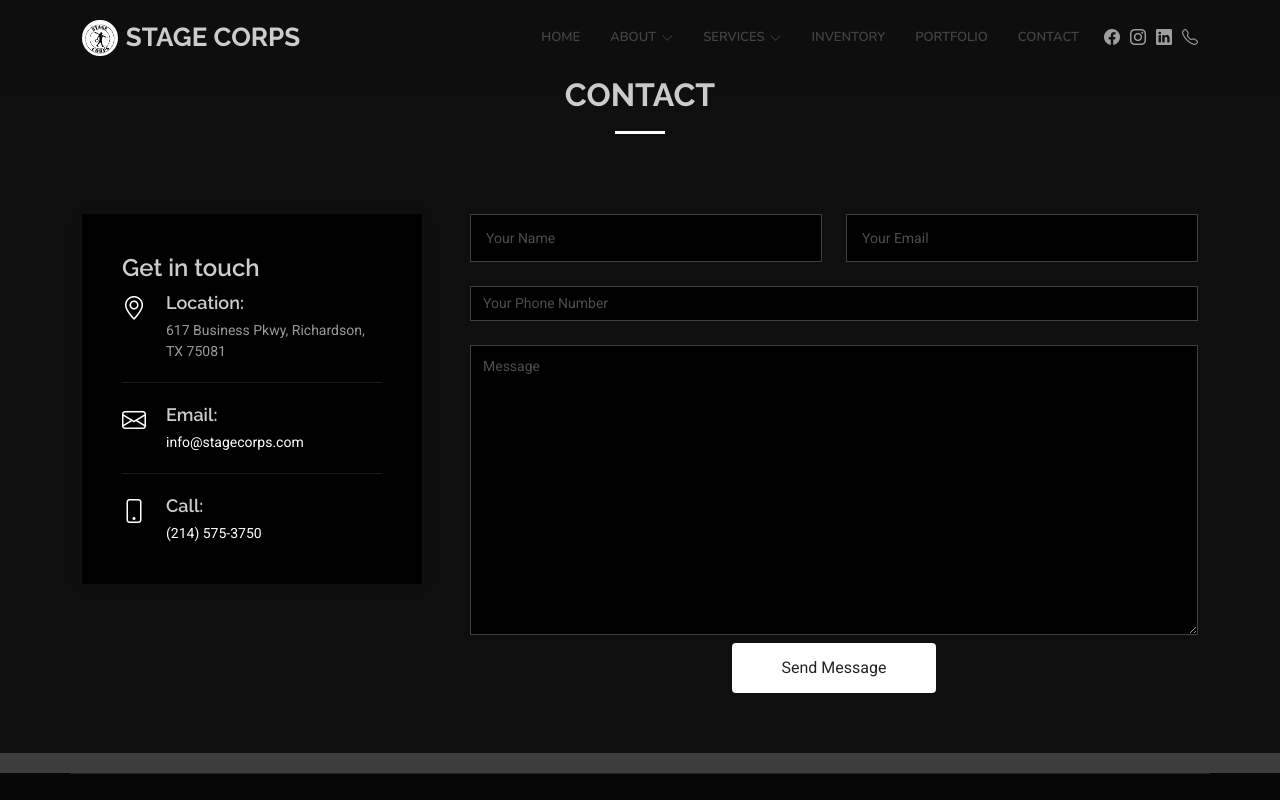
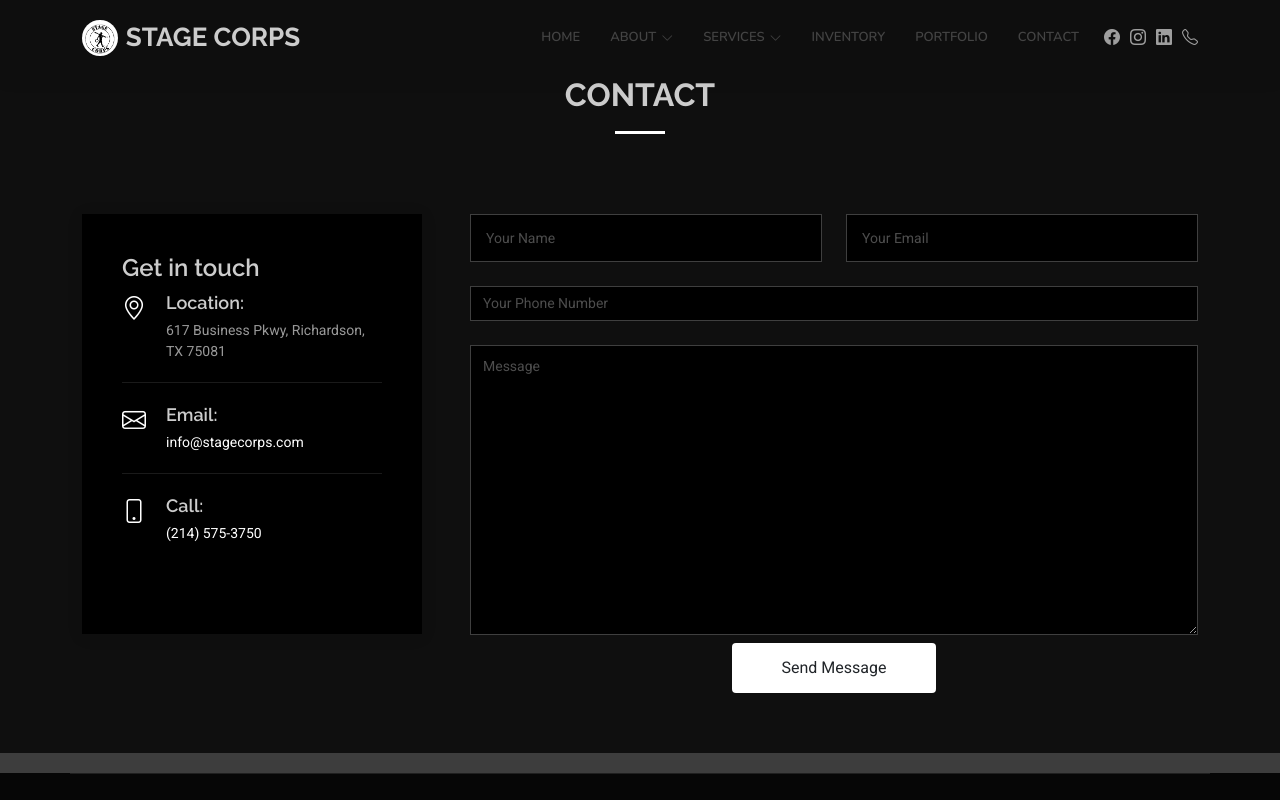
Before and after one commit to stagecorps/stage-corps, a React (Vite) app in the folder client/: page /contact in a window 1280 px wide. Shown: the top 800 px of the page. Built offline with nearby package versions, Linux system fonts and the light colour scheme.

Commit message:
adjusted size of get in touch box

```diff
--- a/client/src/components/Contact.tsx
+++ b/client/src/components/Contact.tsx
@@ -39,7 +39,7 @@ const Contact: FC = () => {
             <div className="container" data-aos="fade">
                 <div className="row gy-5 gx-lg-5">
                     <div className="col-lg-4">
-                        <div className="info">
+                        <div className="info" id='get-in-touch'>
                             <h3>Get in touch</h3>
                             <div className="info-item d-flex">
                                 <i className="bi bi-geo-alt flex-shrink-0"></i>
--- a/client/src/main.css
+++ b/client/src/main.css
@@ -2444,3 +2444,7 @@ section,
     height: auto;
   }
 }
+
+#get-in-touch {
+  height: 420px;
+}
```
